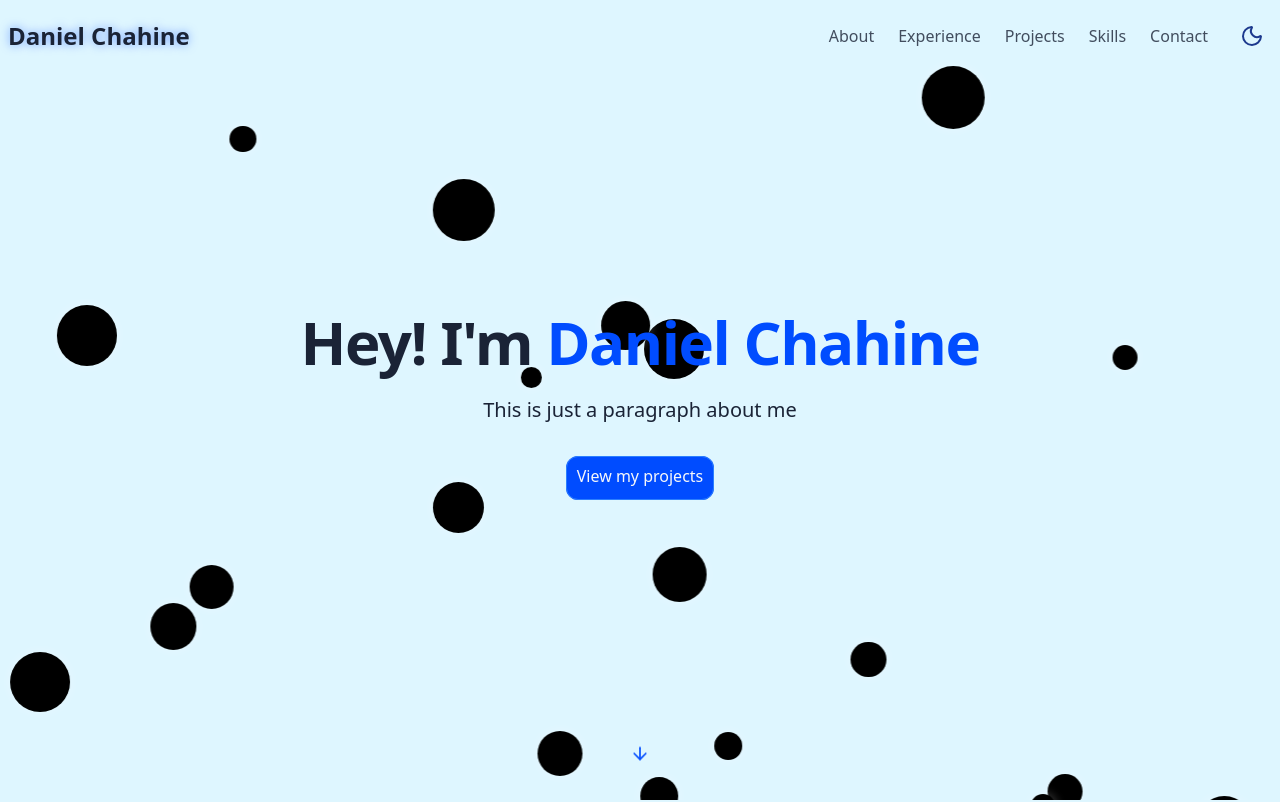
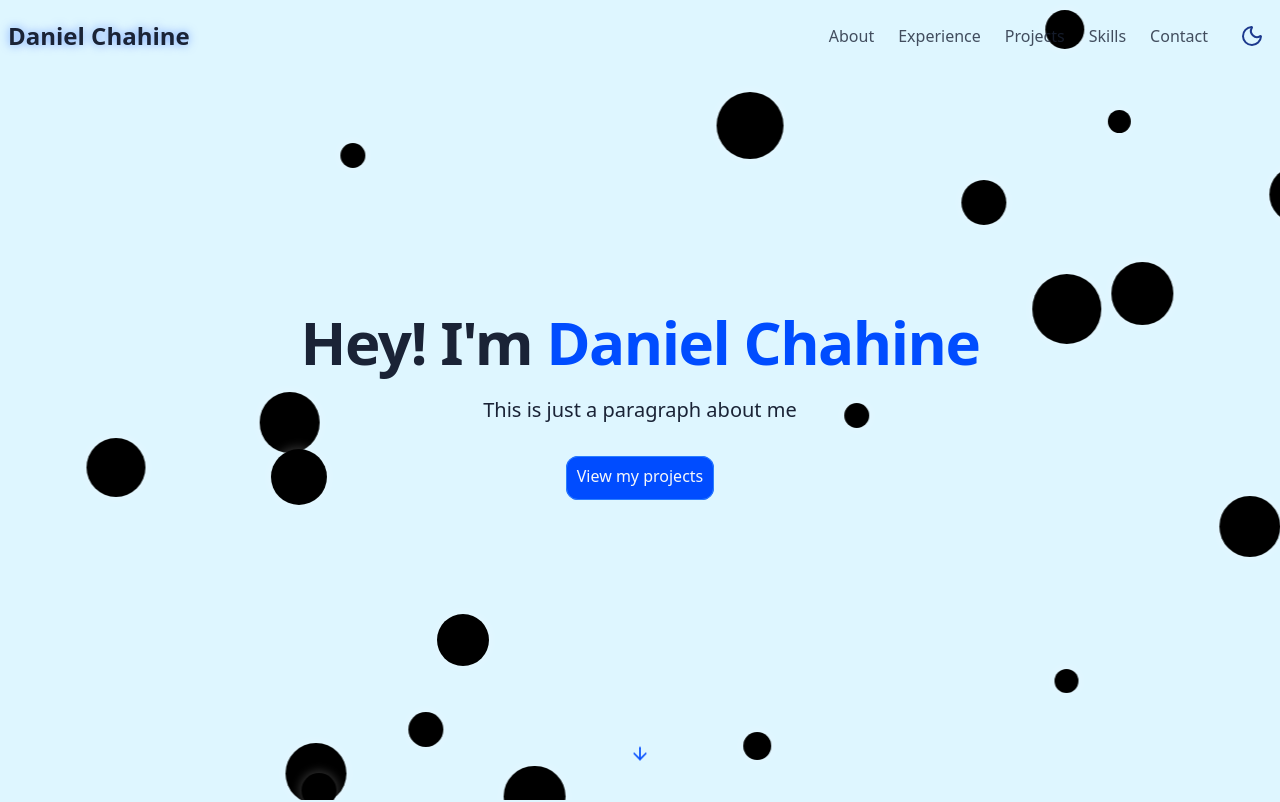
Before and after one commit to DanielChahine0/DanielChahine0.github.io, a React (Vite) app: page / in a window 1280 px wide. Shown: the top 802 px of the page. Built offline with nearby package versions, Linux system fonts and the light colour scheme.

Commit message:
each cloud has a random movement.

```diff
--- a/src/components/CloudBackground.jsx
+++ b/src/components/CloudBackground.jsx
@@ -12,12 +12,14 @@ export const CloudBackground = () => {
         const newClouds = [];
 
         for (let i = 0; i < numberOfClouds; i++) {
+            const rand = Math.ceil(Math.random() * 3);
             newClouds.push({
                 id: i,
                 size: Math.random() * 50 + 20, // size between 20px and 70px
                 x: Math.random() * 100,
                 y: Math.random() * 100,
-                animationDuration: 2 // duration between 20 and 50 seconds
+                animationDuration: Math.random() * 30 + 20, // duration between 20 and 50 seconds
+                animationClass: `cloud-random-${rand}`
             });
         }
 
@@ -29,7 +31,7 @@ export const CloudBackground = () => {
             {clouds.map((cloud) => (
                 <div
                     key={cloud.id}
-                    className='cloud animate-move-clouds'
+                    className={`cloud ${cloud.animationClass}`}
                     style={{
                         width: cloud.size + "px",
                         height: cloud.size + "px",
--- a/src/index.css
+++ b/src/index.css
@@ -10,7 +10,6 @@
 
   --color-card: var(--card);
 
-  --animate-move-clouds: move-clouds 2s linear infinite;
   --animat-float: float 6s ease-in-out infinite;
   --animate-flash: flash 2s linear infinite;
   --animate-pulse-subtle: pulse-subtle 4s ease-in-out infinite;
@@ -20,16 +19,9 @@
   --animate-fade-in-delay-3: fade-in 0.7s ease-out 0.6s forwards;
   --animate-fade-in-delay-4: fade-in 0.7s ease-out 0.8s forwards;
   --animate-meteor: meteor 5s linear infinite;
+  --animate-cloud-move: cloud-move 1s ease-in-out infinite;
 
 
-  @keyframes move-clouds {
-    0% {
-      transform: translateX(0);
-    }
-    100% {
-      transform: translateX(-100%);
-    }
-  }
 
   @keyframes float {
     0%,
@@ -96,6 +88,69 @@
       opacity: 0.8;
     }
 
+  }
+
+  @keyframes cloud-move {
+    0%, 100% {
+      transform: translateX(0);
+    }
+    25% {
+      transform: translateX(-30px);
+    }
+    50% {
+      transform: translateX(30px);
+    }
+    75% {
+      transform: translateX(-30px);
+    }
+  }
+
+  @keyframes cloud-move-1 {
+    0%,
+    100% {
+      transform: translateX(0);
+    }
+    25% {
+      transform: translateX(-20px);
+    }
+    50% {
+      transform: translateX(40px);
+    }
+    75% {
+      transform: translateX(-10px);
+    }
+  }
+
+  @keyframes cloud-move-2 {
+    0%,
+    100% {
+      transform: translateX(0);
+    }
+    20% {
+      transform: translateX(30px);
+    }
+    60% {
+      transform: translateX(-35px);
+    }
+    80% {
+      transform: translateX(15px);
+    }
+  }
+
+  @keyframes cloud-move-3 {
+    0%,
+    100% {
+      transform: translateX(0);
+    }
+    30% {
+      transform: translateX(-50px);
+    }
+    60% {
+      transform: translateX(25px);
+    }
+    90% {
+      transform: translateX(-20px);
+    }
   }
 }
 
@@ -192,8 +247,8 @@
 
 @utility cloud {
   @apply absolute bg-black rounded-full;
-  /* rgba(255, 255, 255, 0.2) => #ffffff33 */
   box-shadow: 0 0 10px 2px #ffffff33;
+  animation: var(--animate-cloud-move);
 }
 
 @utility meteor {
@@ -237,4 +292,13 @@
     pointer-events: none;
   }
 
+  .cloud-random-1 {
+    animation: cloud-move-1 7s ease-in-out infinite;
+  }
+  .cloud-random-2 {
+    animation: cloud-move-2 10s ease-in-out infinite;
+  }
+  .cloud-random-3 {
+    animation: cloud-move-3 12s ease-in-out infinite;
+  }
 }
```
